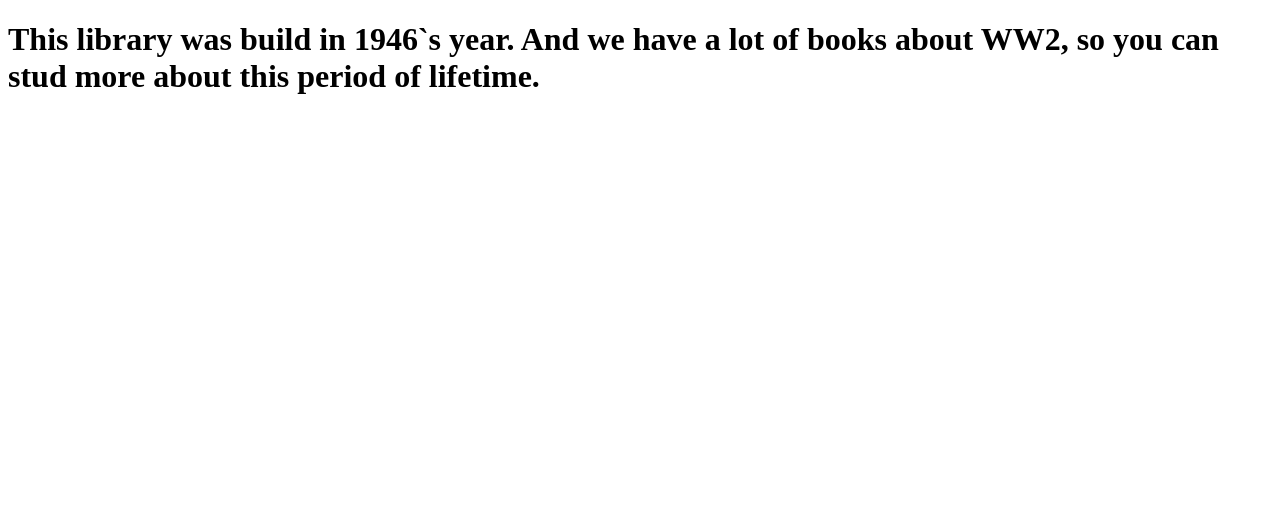
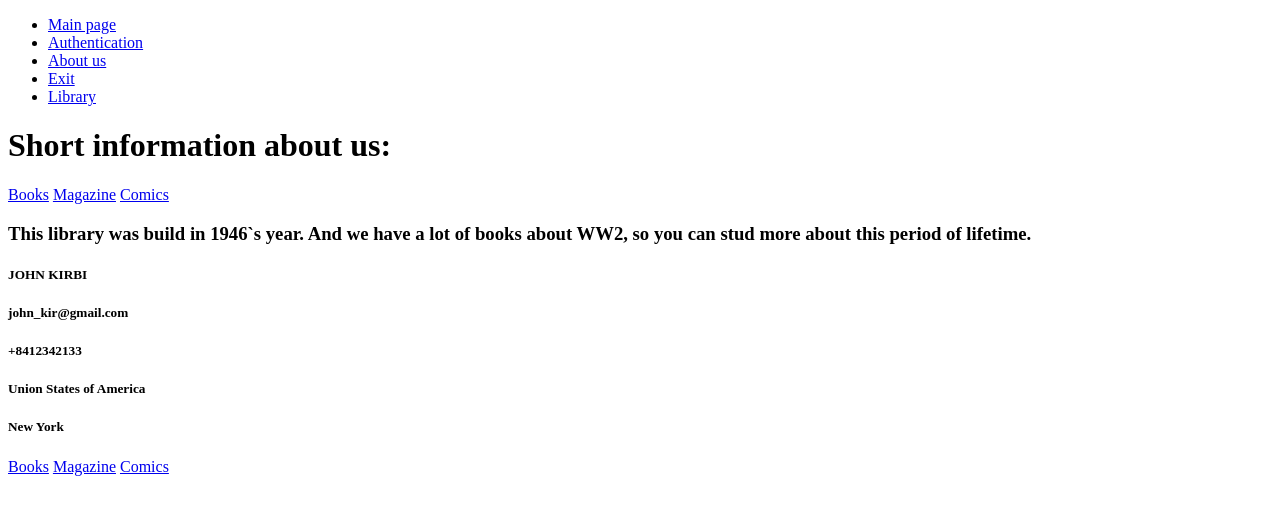
Before and after one commit to silencer6903/django, a Django app: page /about/ in a window 1280 px wide. Shown: the top 515 px of the page. Run offline with Django 5.2, Linux system fonts and the light colour scheme.

Commit message:
BASE.HTML/EXTENDS/INCLUDE

```diff
--- a/djangotutorial/library/templates/library/about.html
+++ b/djangotutorial/library/templates/library/about.html
@@ -1,10 +1,14 @@
-<!DOCTYPE html>
-<html lang="en">
-<head>
-    <meta charset="UTF-8">
-    <title>{{ title }}</title>
-</head>
-<body>
-<h1>{{ about }}</h1>
-</body>
-</html>
+{% extends "base.html" %}
+
+
+{% block content %}
+<h1>{{ title }}</h1>
+{% include 'library/includes/nav.html' only %}
+<h3>{{ about }}</h3>
+<h5>{{ info.name }} {{ info.last_name }}</h5>
+<h5>{{ info.mail }}</h5>
+<h5>{{ info.number }}</h5>
+<h5>{{ info.country.coun }}</h5>
+<h5>{{ info.country.town }}</h5>
+{% include 'library/includes/nav.html' %}
+{% endblock %}
--- /dev/null
+++ b/djangotutorial/library/templates/library/includes/nav.html
@@ -0,0 +1,5 @@
+<nav>
+  <a href="books">Books</a>
+  <a href="magazine">Magazine</a>
+  <a href="https://www.marvel.com/comics">Comics</a>
+</nav>
--- a/djangotutorial/library/urls.py
+++ b/djangotutorial/library/urls.py
@@ -7,7 +7,8 @@ register_converter(FourDigitsYear, "year")
 urlpatterns = [
     path('', views.main_page, name='home'),
     path('catalog/<year:year>/', views.catalog, name='year'),
-    path('catalog/archive/<slug:book>/', views.archive, name='book'),
-    path('catalog/archive/<slug:book>/<slug:author>/', views.archive, name='author'),
+    path('library/', views.library, name='library'),
     path('about/', views.about, name='about'),
+    path('authentication/', views.authentication, name='aunt'),
+    path('exit/', views.exit, name='exit'),
 ]
--- a/djangotutorial/library/views.py
+++ b/djangotutorial/library/views.py
@@ -1,20 +1,54 @@
 from django.shortcuts import render, redirect
 from django.http import HttpResponse, HttpResponseNotFound, Http404
 from django.urls import reverse
+from django.template.defaultfilters import capfirst, join
+
+
+
+menu = [
+    {'name': 'Main page', 'url_page': 'home'},
+    {'name': 'Authentication', 'url_page': 'aunt'},
+    {'name': 'About us', 'url_page': 'about'},
+    {'name': 'Exit', 'url_page': 'exit'},
+    {'name': 'Library', 'url_page': 'library'},
+]
+
 
 
 def main_page(request):
     data = {
-        'title': "MAIN PAGE OF SITE!"
+        'menu': menu,
+        'title': "MAIN PAGE OF SITE!",
+        'book': {
+            'best_seller': [
+                {'name': 'Сяйво', 'author': 'Stephen King', 'year': '01.11.1974'},
+                {'name': 'Керрі', 'author': 'Stephen King', 'year': '01.11.1974'},
+                {'name': 'Зелена миля', 'author': 'Stephen King', 'year': '01.11.1974'}
+            ]
+        }
     }
     return render(request, 'library/main_page.html', context=data)
 
 def about(request):
     data = {
-        'title': "About",
+        'title': capfirst("short information about us:"),
+        'menu': menu,
         'about': """This library was build in 1946`s year. And we
                     have a lot of books about WW2, so you can stud more
-                    about this period of lifetime."""
+                    about this period of lifetime.""",
+        'info': {
+                 'name': "JOHN",
+                 'last_name': "KIRBI",
+                 'mail': 'john_kir@gmail.com',
+                 'number': '+8412342133',
+                 'country': {
+                     'coun': "Union States of America",
+                     'town': "New York",
+                     'postal_code': "12343",
+                     'capital': "Washington"
+                 }
+
+        }
     }
     return render(request, 'library/about.html', context=data)
 
@@ -24,8 +58,16 @@ def catalog(request, year):
     url = reverse('home')
     return redirect(url)
 
-def archive(request, book, author='Unknown author'):
-    return HttpResponse(f"<h1>Libraries books: </h1><p>Chosen Book: {book}, author: {author}")
+def library(request):
+    return HttpResponse(f"<h1>Libraries books: </h1><p>Chosen Book: Kerri, author: Stephen King")
+
+def authentication(request):
+    return HttpResponse(f"<h1>Enter your user data</h1>")
+
+def exit(request):
+    return HttpResponse(f"<h1>EXIT!</h1>")
+
+
 
 def not_found(request, exception):
     return HttpResponseNotFound("<h1>PAGE NOT FOUND</h1>")
--- a/djangotutorial/mysite/settings.py
+++ b/djangotutorial/mysite/settings.py
@@ -55,7 +55,9 @@ ROOT_URLCONF = 'mysite.urls'
 TEMPLATES = [
     {
         'BACKEND': 'django.template.backends.django.DjangoTemplates',
-        'DIRS': [],
+        'DIRS': [
+            BASE_DIR / 'templates',
+        ],
         'APP_DIRS': True,
         'OPTIONS': {
             'context_processors': [
--- /dev/null
+++ b/djangotutorial/templates/base.html
@@ -0,0 +1,17 @@
+<!DOCTYPE html>
+<html lang="en">
+<head>
+    <meta charset="UTF-8">
+    <title>Page do not working at that time</title>
+</head>
+<body>
+<ul>
+    {% for i in menu %}
+    {% if not forloop.last %}<li>{% else %}<li class="last">{% endif %}
+    <a href="{% url i.url_page %}">{{ i.name }}</a>
+    {% endfor %}
+</ul>
+
+{% block content %}{% endblock %}
+</body>
+</html>
```
Also changed, not shown: djangotutorial/library/templates/library/main_page.html (+18 -9 lines).
